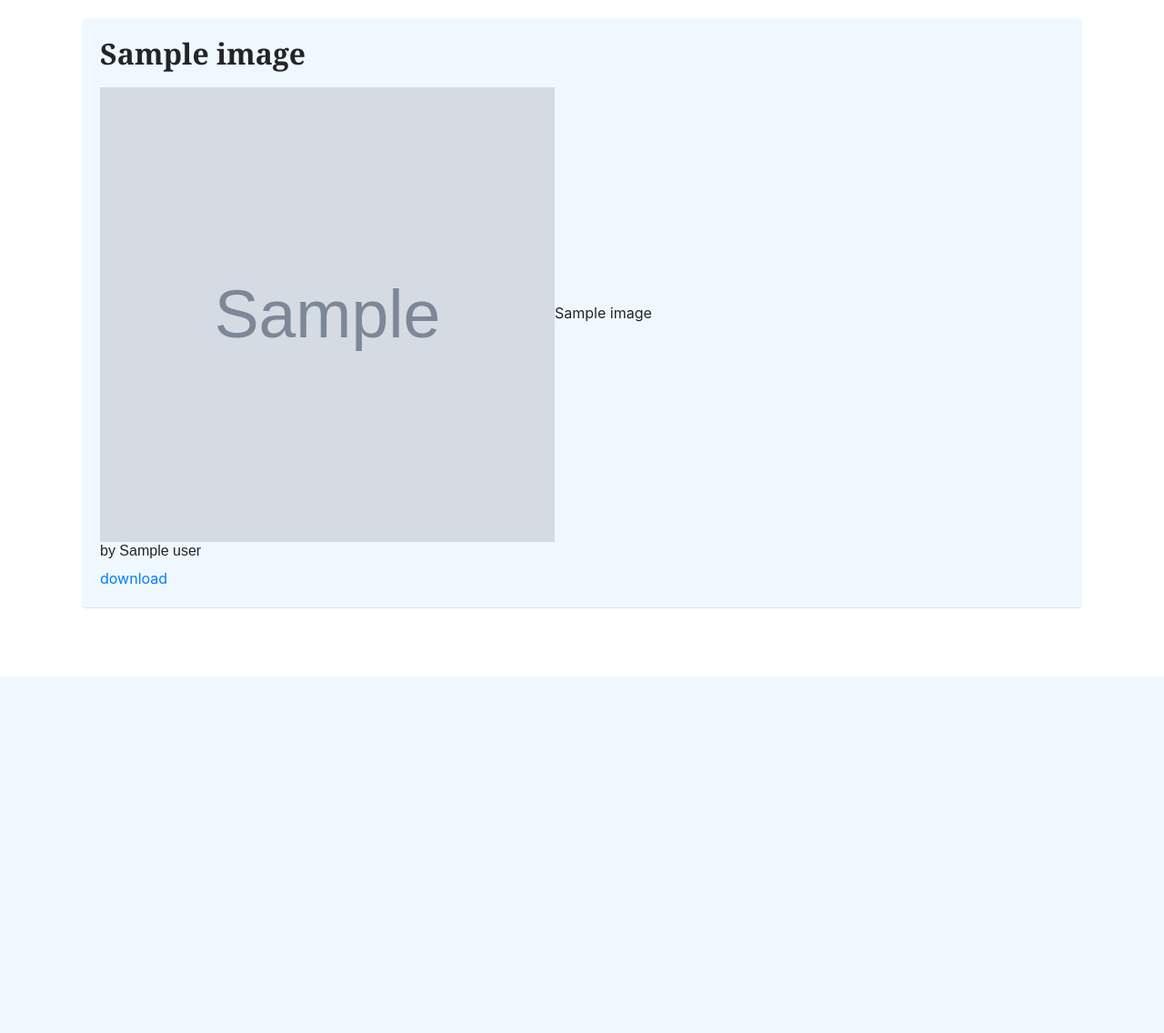
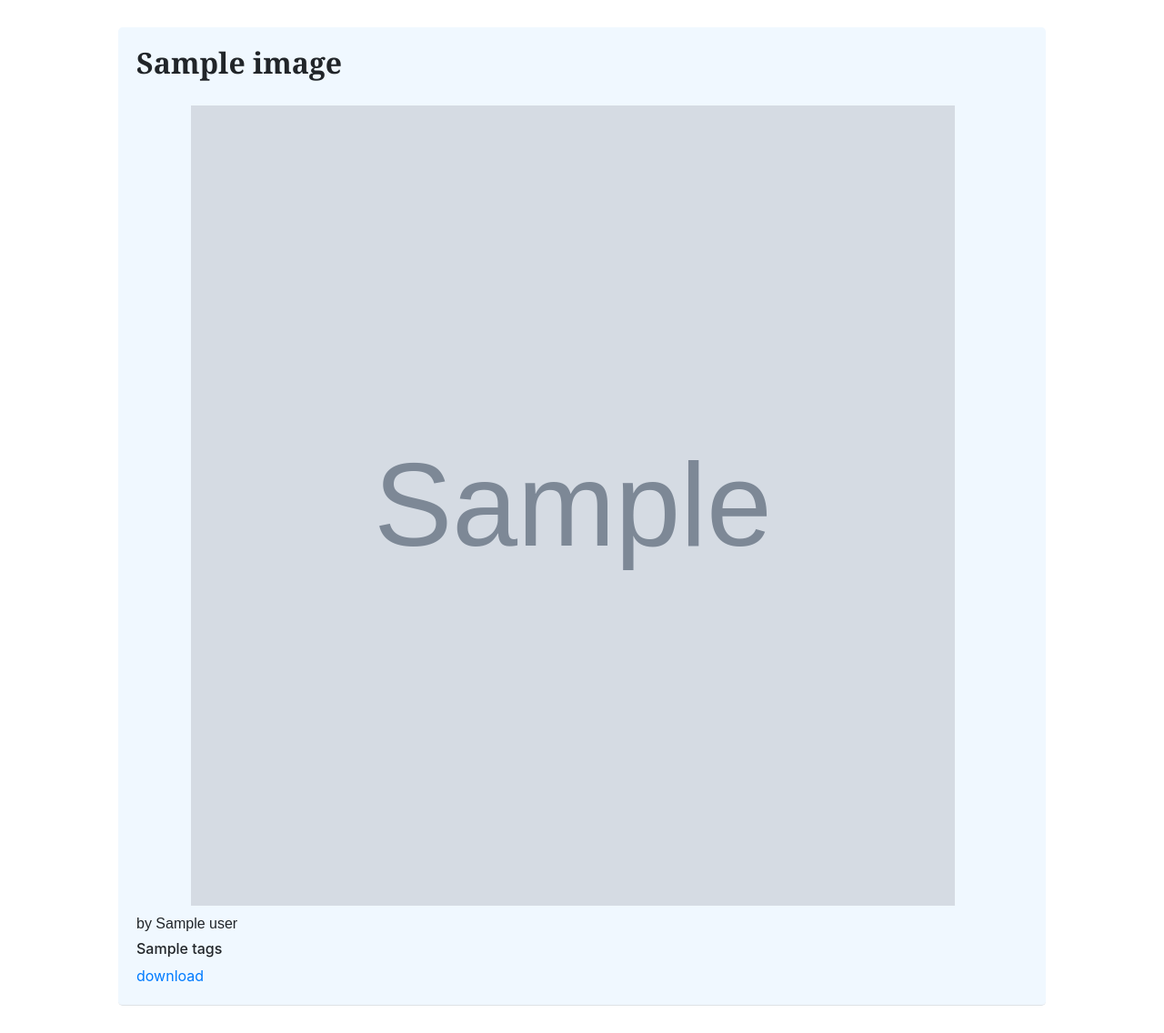
Before and after one commit to dummyVariable/serverless-image-share, a Flask app: template front-end/app/templates/image.html in a window 1280 px wide. Shown: the part 56-1192 px from the top of the page at 91% size. Before the commit the page ends 800 px from the top, so only its background shows below. Run offline with Flask 2, Linux system fonts and the light colour scheme; the template is opened without the code that fills it: most values are stand-ins (such as "Sample title", 1, 10 or a date in 2020); grey boxes marked "Sample" are stand-in pictures; some libraries are stand-ins or nearby versions.

Commit message:
updated UI for image template

```diff
--- a/front-end/app/static/style.css
+++ b/front-end/app/static/style.css
@@ -33,3 +33,12 @@
     font-size: medium;
     font-family: Arial, Helvetica, sans-serif;
 }
+
+.image-full {
+    margin: 20px 50px;
+}
+
+.image-full .image-url {
+    padding: 10px 0px 10px 60px;
+
+}
--- a/front-end/app/templates/image.html
+++ b/front-end/app/templates/image.html
@@ -6,8 +6,9 @@
     {% if image %}
     <div class="image image-full rounded-lg border-bottom">
         <h2 class="image-title">{{image.title}}</h2>
-        <img class="image-url" src="{{image.fullUrl}}" width="500px" height="500px">{{image.title}}</img></a>
+        <img class="image-url" src="{{image.fullUrl}}" width="900px" height="900px"></img></a>
         <h4 class="image-details">by {{image.user|capitalize}}</h4>
+        <h6 class="image-tags">{{image.tags}}</h6>
         <a href="{{image.fullUrl}}" download="{{image.title}}.jpg">download</a>
     </div>
     {% else %}
```
